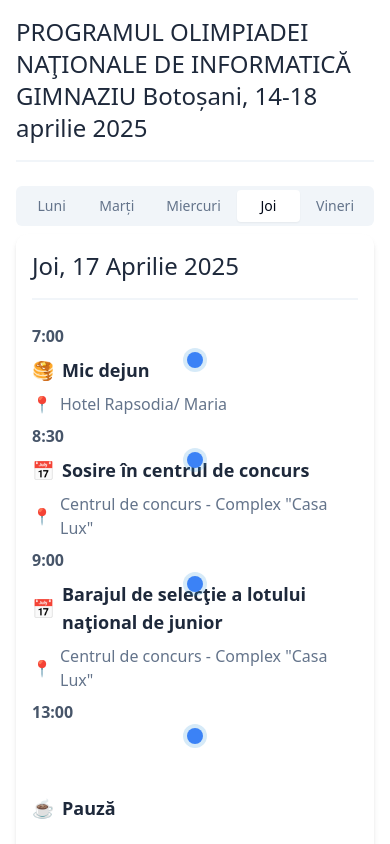
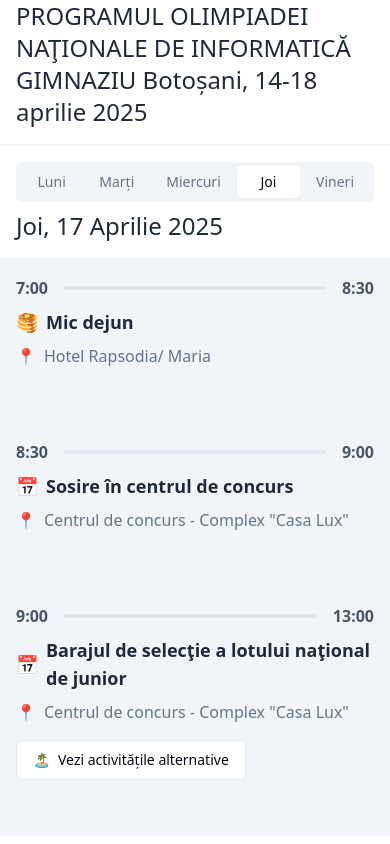
Before and after one commit to RobertPietraru/onigim2025, a SvelteKit app: page / in a window 390 px wide. Both pictures are taken after a click on the tab "Joi". Shown: the top 844 px of the page. Built offline with nearby package versions, Linux system fonts and the light colour scheme.

Commit message:
a few more changes

```diff
--- a/src/routes/+page.svelte
+++ b/src/routes/+page.svelte
@@ -5,7 +5,7 @@
     import * as Tabs from "$lib/components/ui/tabs/index.js";
     import * as Alert from "$lib/components/ui/alert";
 
-    let active_branch = $state("baraj");
+    let active_branch: "baraj" | "fara baraj" = $state("baraj");
     let active_day = $state(program[0].date.toString());
 
     let days = $derived(
@@ -23,25 +23,25 @@
     );
 </script>
 
-<div class="p-4 sm:p-6 lg:p-10 font-sans">
+<main class="flex flex-col gap-4">
     <h1
-        class="text-slate-800 text-2xl sm:text-3xl lg:text-4xl mb-6 sm:mb-8 lg:mb-10 pb-4 border-b-2 border-slate-100"
+        class="text-slate-800 text-2xl sm:text-3xl lg:text-4xl pb-4 border-b-2 border-slate-100 px-4"
     >
         PROGRAMUL OLIMPIADEI NAŢIONALE DE INFORMATICĂ GIMNAZIU Botoșani, 14-18
         aprilie 2025
     </h1>
 
     <Tabs.Root value={active_day.toString()}>
-        <Tabs.List class="w-full overflow-x-auto flex">
+        <Tabs.List class="overflow-x-auto flex mx-4">
             {#each days as day}
                 <Tabs.Trigger
                     class="flex-1 min-w-fit px-4"
                     value={day.date.toString()}
                 >
-                    <span class="hidden sm:inline">
+                    <span class="hidden md:inline">
                         {day.day}, {day.date} aprilie 2025
                     </span>
-                    <span class="sm:hidden">
+                    <span class="md:hidden">
                         {day.day}
                     </span>
                 </Tabs.Trigger>
@@ -50,38 +50,27 @@
 
         {#each days as day}
             <Tabs.Content value={day.date.toString()}>
-                <div
-                    class="sm:mb-16 bg-white rounded-xl p-4 sm:p-6 lg:p-8 shadow-md relative"
-                >
                 <h2
-                        class="text-slate-800 text-2xl sm:text-3xl lg:text-4xl mb-6 sm:mb-10 pb-4 border-b-2 border-slate-100"
+                    class="text-slate-800 text-2xl sm:text-3xl lg:text-4xl sm:mb-10 pb-4 border-b-2 border-slate-100 px-4"
                 >
                     <span>{day.day}, {day.date} Aprilie 2025</span>
                 </h2>
-                    <div class="relative">
-                        {#each day.activities as activity, index}
-                            {@render Activity(
-                                activity,
-                                day.activities[index + 1],
-                            )}
+                {#each day.activities as activity}
+                    {@render Activity(activity)}
                 {/each}
-                    </div>
-                </div>
             </Tabs.Content>
         {/each}
     </Tabs.Root>
-</div>
+</main>
 
-{#snippet Activity(
-    act: (typeof program)[number]["activities"][number],
-    nextActivity: (typeof program)[number]["activities"][number],
-)}
+{#snippet Activity(act: (typeof program)[number]["activities"][number])}
     <div
-        class="flex flex-col lg:flex-row hover:bg-muted transition-all duration-200"
+        class="flex flex-col pt-4 md:pt-0 md:flex-row {act.activity !== 'Pauză'
+            ? 'bg-muted md:bg-inherit'
+            : ''}  md:hover:bg-muted transition-all duration-200"
     >
-        <div class="relative pr-10 w-32">
         <div
-                class="text-slate-600 font-semibold text-base sm:text-lg flex flex-col justify-between h-full"
+            class="relative w-full md:w-32 text-slate-600 font-semibold text-base sm:text-lg flex flex-row justify-between px-4 items-center md:items-start "
         >
             <span
                 >{act.start
@@ -89,9 +78,15 @@
                     .replace(".", ":")
                     .replace("50", "30")}</span
             >
-                {#if act.end && act.end !== nextActivity?.start}
-                    {console.log(act.end, nextActivity?.start)}
-                    <span class="mb-8"
+
+            {#if act.end}
+                <Separator
+                    orientation="horizontal"
+                    class="flex-1 h-[4px] mx-4 md:hidden"
+                />
+            {/if}
+            {#if act.end}
+                <span class="md:hidden"
                     >{act.end
                         .toFixed(2)
                         .replace(".", ":")
@@ -99,8 +94,7 @@
                 >
             {/if}
         </div>
-        </div>
-        <div class="relative">
+        <div class="scale-0 md:scale-100">
             <div
                 class="mt-3 absolute -translate-y-1/2 left-1/2 -translate-x-1/2 z-10"
             >
@@ -108,17 +102,11 @@
             </div>
             <Separator
                 orientation="vertical"
-                class="w-2   mt-2 {act.activity !== 'Pauză'
-                    ? 'bg-blue-500'
-                    : ''}"
+                class="w-2 mt-2 {act.activity !== 'Pauză' ? 'bg-blue-500' : ''}"
             />
         </div>
 
-        <div
-            class="flex-1 px-0 lg:px-6 {act.activity === 'Pauză'
-                ? 'flex flex-col justify-center min-h-40'
-                : ''}"
-        >
+        <div class="px-4 flex-1 lg:px-6 pb-12 md:pb-0 md:min-h-40">
             <h3
                 class="text-slate-800 mb-2 sm:mb-3 text-lg sm:text-xl font-semibold flex items-center gap-2"
             >
@@ -131,16 +119,44 @@
             {#if act.location}
                 <a
                     href={act.location.url}
-                    class="text-slate-500 mb-2 sm:mb-3 text-base sm:text-lg flex items-center gap-2"
+                    class="text-slate-500 hover:text-slate-800 hover:underline active:text-slate-800 cursor-pointer mb-2 sm:mb-3 text-base sm:text-lg flex items-center gap-2 tap-highlight-transparent"
                 >
                     <span>📍</span>
                     <span>{act.location.name}</span>
                 </a>
             {/if}
 
+            {#if "branch" in act && act.activity !== "Pauză"}
+                <Button
+                    variant="outline"
+                    class="my-2"
+                    onclick={() => {
+                        if (active_branch == "baraj") {
+                            active_branch = "fara baraj";
+                        } else {
+                            active_branch = "baraj";
+                        }
+                    }}
+                >
+                    <span>
+                        {active_branch == "baraj" ? "🏝️" : "👨‍💻"}
+                    </span>
+                    <span
+                        >{active_branch == "baraj"
+                            ? "Vezi activitățile alternative"
+                            : "Vezi programul probei de baraj"}</span
+                    >
+                </Button>
+            {/if}
+
             {#if act.observations}
-                <Alert.Root variant="default" class="bg-blue-50 border-blue-200">
-                    <Alert.Title class="text-blue-900 font-semibold flex items-center gap-2">
+                <Alert.Root
+                    variant="default"
+                    class="bg-blue-50 border-blue-200"
+                >
+                    <Alert.Title
+                        class="text-blue-900 font-semibold flex items-center gap-2"
+                    >
                         <span>ℹ️</span>
                         <span>Observații importante</span>
                     </Alert.Title>
```
Lines whose indentation alone changed are shown as unchanged.
